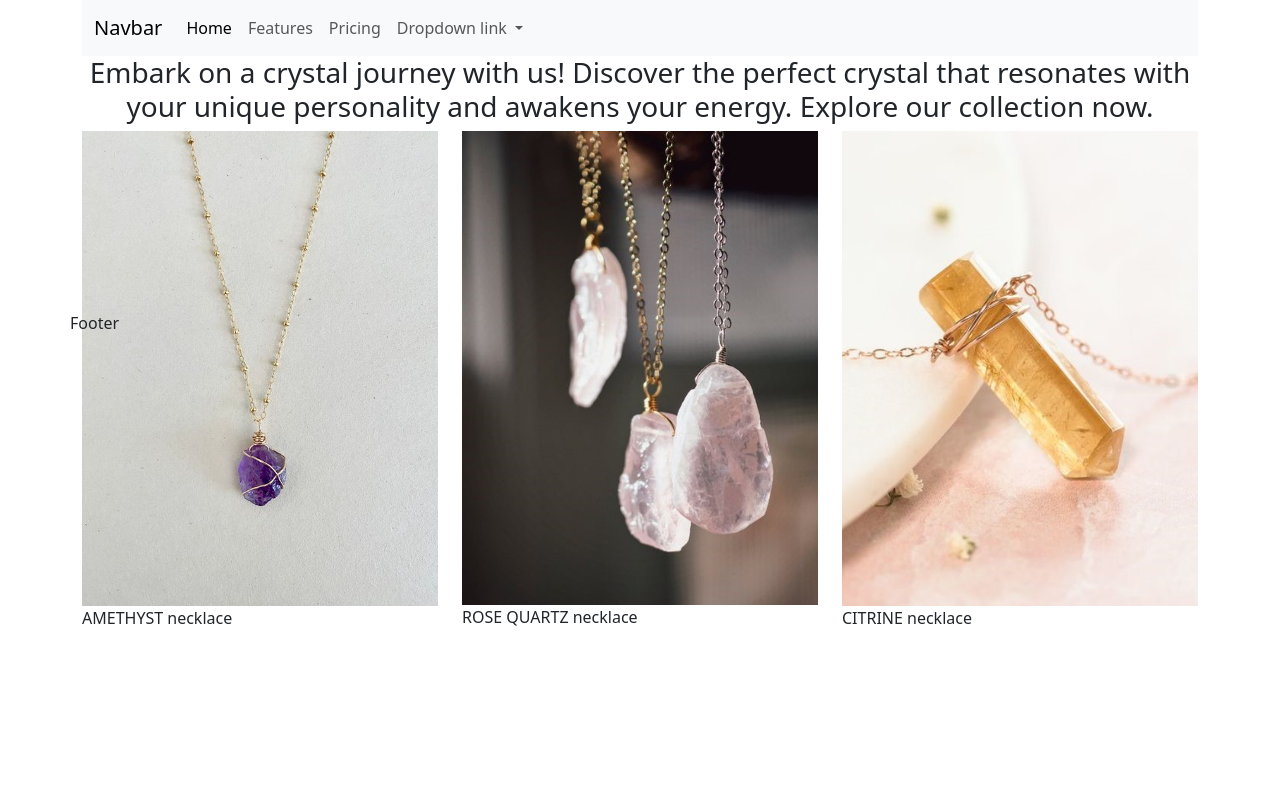
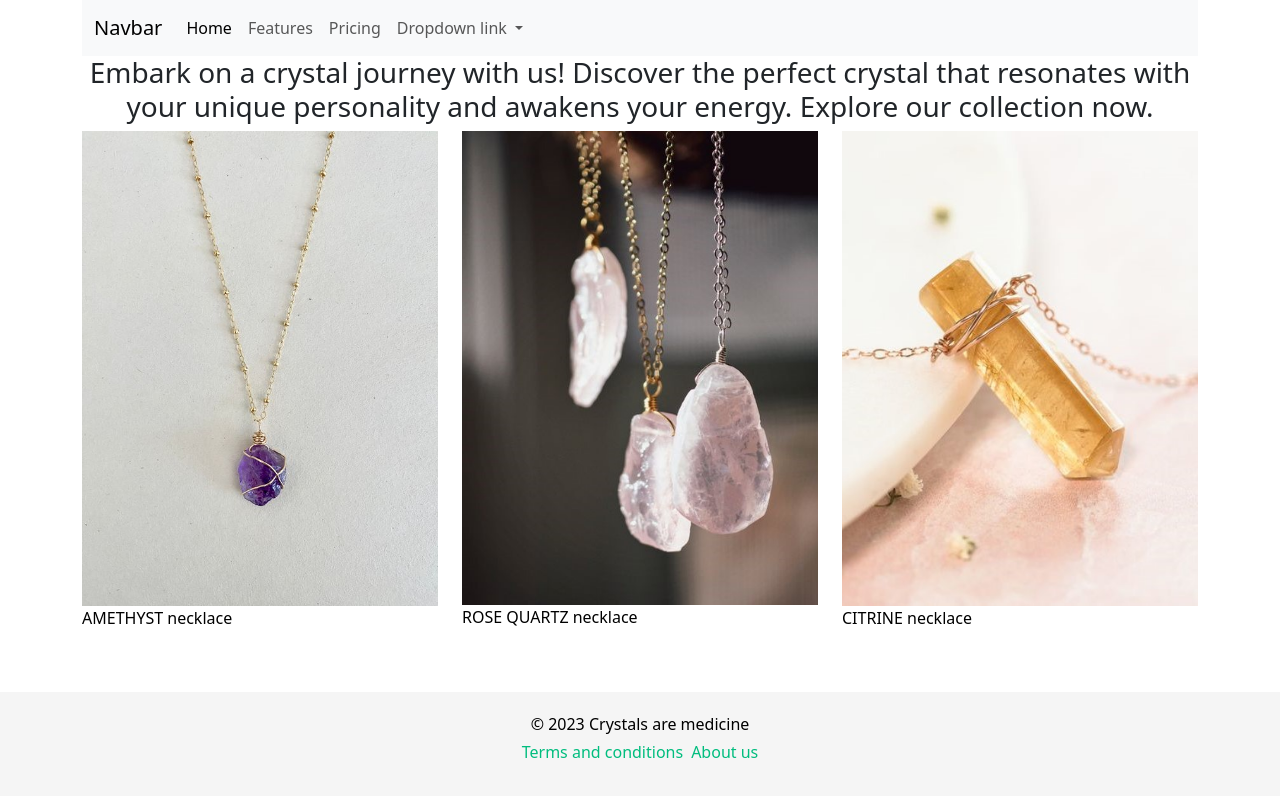
Before and after one commit to kurochkaand/Online-shop, a Vue app: page / in a window 1280 px wide. Shown: the top 796 px of the page. Built offline with nearby package versions, Linux system fonts and the light colour scheme.

Commit message:
footer changes

```diff
--- a/src/components/Footer.vue
+++ b/src/components/Footer.vue
@@ -1 +1,31 @@
-<template>Footer</template>
+<template>
+  <div class="bottom-element">
+    <footer class="text-body-secondary text-center text-small">
+      <p class="mb-1">&copy; 2023 Crystals are medicine</p>
+      <ul class="list-inline">
+        <li class="list-inline-item"><a href="#">Terms and conditions</a></li>
+        <li class="list-inline-item"><a href="#">About us</a></li>
+      </ul>
+    </footer>
+  </div>
+</template>
+
+<style>
+.bottom-element {
+  position: fixed;
+  bottom: 0;
+  left: 0;
+  width: 100%;
+  background-color: #f0f0f0a7;
+  padding: 20px;
+  margin: 0;
+  text-align: center;
+}
+p {
+  color: black;
+}
+li:hover {
+  text-decoration: underline;
+  text-decoration-color: rgb(102, 188, 122);
+}
+</style>
```
